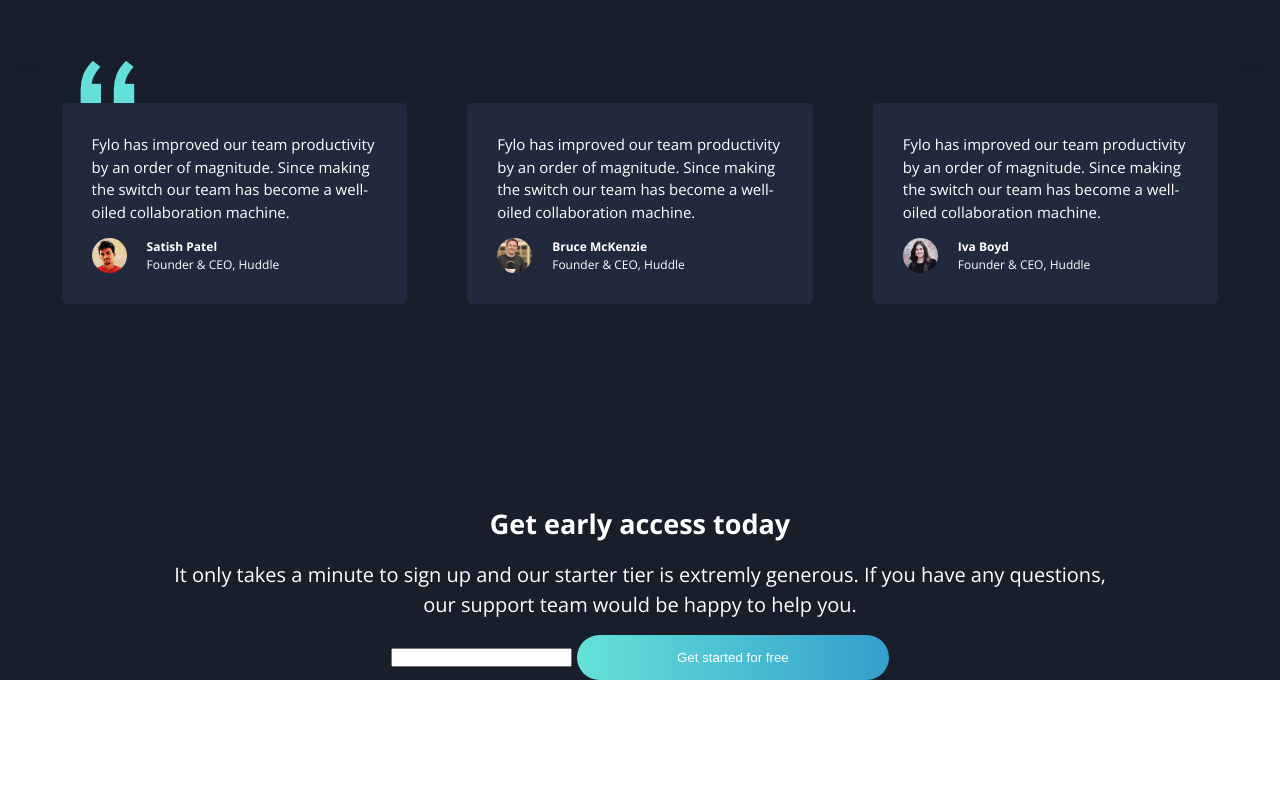
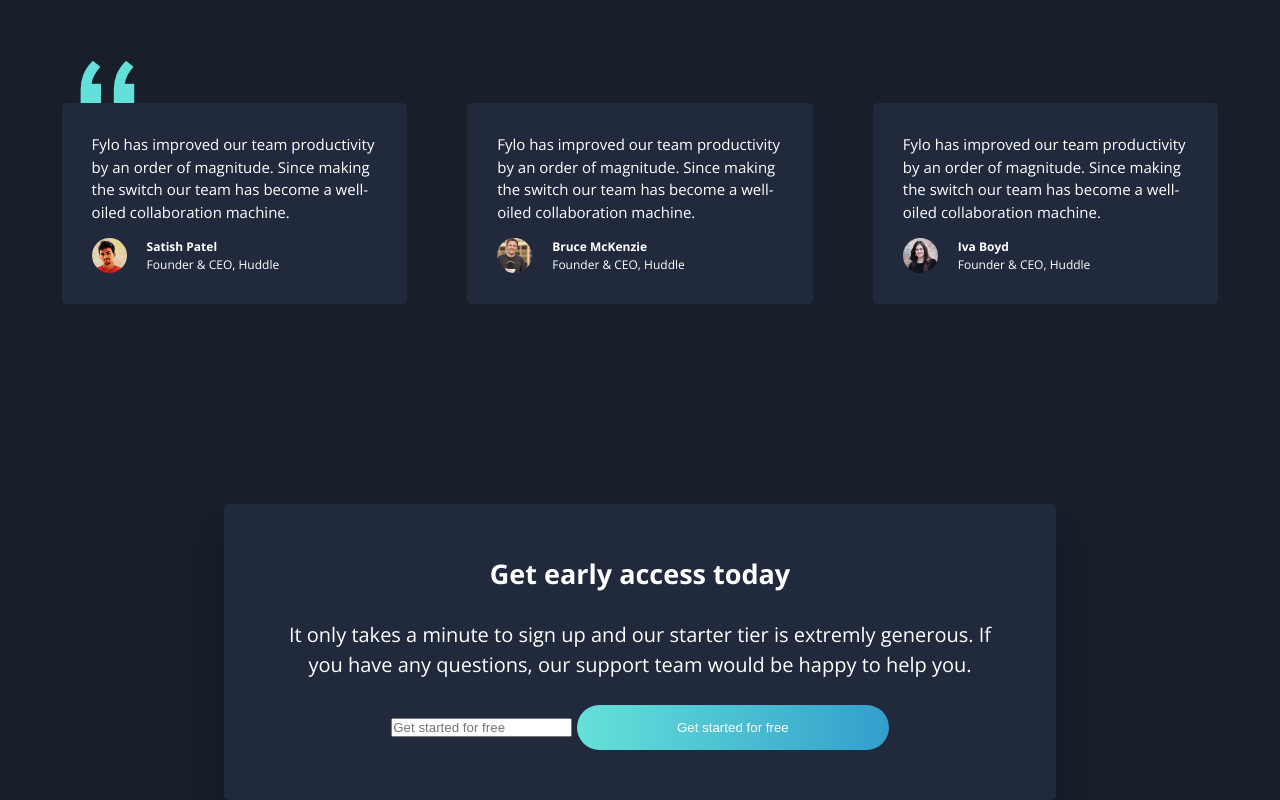
Before and after one commit to drood87/fylo-dark, a website: page index.html in a window 1280 px wide. Shown: the part 2643-3443 px from the top of the page. Before the commit the page ends 3323 px from the top, so only its background shows below. Drawn offline with nearby package versions, Linux system fonts and the light colour scheme.

Commit message:
styles form

```diff
--- a/index.html
+++ b/index.html
@@ -200,11 +200,10 @@
 
       <section class="section-signup">
         <div class="signup">
-          <h2 class="heading-secondary u-margin-bottom-small">Get early access today</h2>
-          <p class="signup__text u-margin-bottom-small">It only takes a minute to sign up and our starter tier is extremly generous. If you have any questions, our support team would be happy to help you.</p>
+          <h2 class="heading-secondary u-margin-bottom-medium">Get early access today</h2>
+          <p class="signup__text u-margin-bottom-medium">It only takes a minute to sign up and our starter tier is extremly generous. If you have any questions, our support team would be happy to help you.</p>
           <form action="#" class="signup__form">
-            <input type="text" class="signup__input">
-            <!-- <a href="" class="btn btn--smaller">Get started for free</a> -->
+            <input type="text" class="signup__input" placeholder="Get started for free">
               <button type="submit" class="btn btn--smaller">Get started for free</button>
           </form>
         </div>
--- a/sass/base/_utilities.scss
+++ b/sass/base/_utilities.scss
@@ -1,3 +1,7 @@
 .u-margin-bottom-small {
 	margin-bottom: 1.5rem !important;
 }
+
+.u-margin-bottom-medium {
+	margin-bottom: 2.5rem !important;
+}
--- a/sass/components/_signup-form.scss
+++ b/sass/components/_signup-form.scss
@@ -1,8 +1,11 @@
 .signup {
-  max-width: 75%;
-  background-color: var(--color-dark-blue-4);
+	max-width: 65%;
+	background-color: var(--color-blue-dark-4);
 	margin: 0 auto;
 	text-align: center;
+	padding: 5rem;
+	border-radius: 5px;
+	box-shadow: var(--box-shadow-hover);
 
 	&__text {
 		font-size: 2rem;
--- a/sass/layout/_navigation.scss
+++ b/sass/layout/_navigation.scss
@@ -40,7 +40,6 @@
 		&:hover {
 			transform: translateY(-2px);
 			background-position: 100%;
-			// background-color: var(--color-blue-dark-2);
 			box-shadow: var(--box-shadow-hover);
 		}
 
```
Also changed, not shown: sass/main.scss (+16 -16 lines), css/style.css, sass/abstracts/_variables.scss (indentation only). Lines whose indentation alone changed are shown as unchanged.
